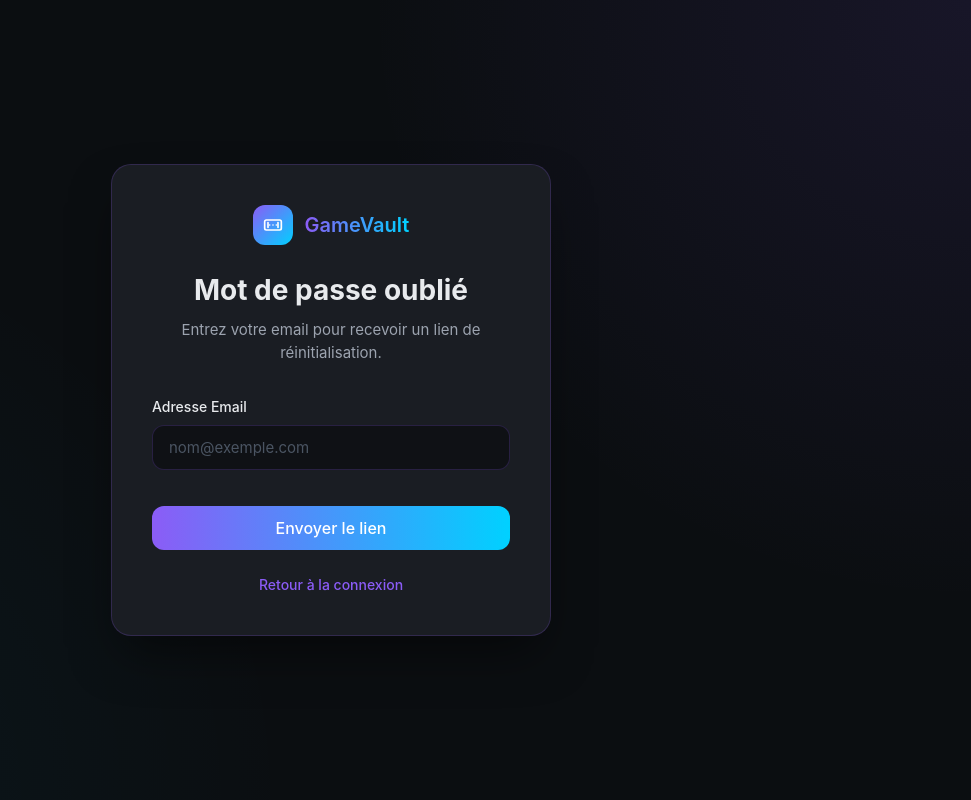
After one commit to qunetinL/GameVault, a PHP site: page /forgot-password in a window 1280 px wide. The commit adds this page. Shown: the whole page, without its empty margins (309-1280 px from the left). Run offline with PHP 8.4, Linux system fonts and the light colour scheme.

Commit message:
Jour 36 : Implement "forgot password"

```diff
--- a/database/schema.sql
+++ b/database/schema.sql
@@ -25,10 +25,13 @@ CREATE TABLE IF NOT EXISTS users (
     status ENUM('active', 'banned') DEFAULT 'active',
     email_verified_at TIMESTAMP NULL DEFAULT NULL,
     email_token VARCHAR(64) DEFAULT NULL,
+    reset_token VARCHAR(64) DEFAULT NULL,
+    reset_token_expires_at TIMESTAMP NULL DEFAULT NULL,
     consent_at TIMESTAMP NULL DEFAULT NULL,
     created_at TIMESTAMP DEFAULT CURRENT_TIMESTAMP,
     updated_at TIMESTAMP DEFAULT CURRENT_TIMESTAMP ON UPDATE CURRENT_TIMESTAMP,
-    INDEX idx_email_token (email_token)
+    INDEX idx_email_token (email_token),
+    INDEX idx_reset_token (reset_token)
 ) ENGINE=InnoDB;
 
 -- ─────────────────────────────────────────────────
--- a/src/app/Controllers/AuthController.php
+++ b/src/app/Controllers/AuthController.php
@@ -214,6 +214,119 @@ class AuthController extends Controller
         return ob_get_clean();
     }
 
+    public function forgotPasswordView()
+    {
+        if (isset($_SESSION['user_id'])) {
+            header('Location: /dashboard');
+            exit;
+        }
+        return $this->render('auth/forgot-password', ['title' => 'Mot de passe oublié — GameVault'], false);
+    }
+
+    public function forgotPassword()
+    {
+        $email = $_POST['email'] ?? '';
+
+        if (empty($email) || !filter_var($email, FILTER_VALIDATE_EMAIL)) {
+            return $this->render('auth/forgot-password', [
+                'title' => 'Mot de passe oublié — GameVault',
+                'error' => 'Veuillez entrer une adresse email valide.'
+            ], false);
+        }
+
+        $user = $this->userModel->findByEmail($email);
+
+        if ($user) {
+            $token = bin2hex(random_bytes(32));
+            $this->userModel->setResetToken($user['id'], $token);
+
+            $resetUrl = ($_ENV['APP_URL'] ?? 'http://localhost:8083') . '/reset-password?token=' . $token;
+            $emailBody = $this->renderEmail('emails/reset-password', [
+                'username' => $user['username'],
+                'resetUrl' => $resetUrl
+            ]);
+            MailHelper::send($email, 'GameVault — Réinitialisation de votre mot de passe', $emailBody);
+        }
+
+        // Toujours afficher le même message (anti-énumération)
+        return $this->render('auth/forgot-password', [
+            'title' => 'Mot de passe oublié — GameVault',
+            'success' => 'Si un compte existe avec cet email, un lien de réinitialisation a été envoyé.'
+        ], false);
+    }
+
+    public function resetPasswordView()
+    {
+        $token = $_GET['token'] ?? '';
+
+        if (empty($token)) {
+            return $this->render('auth/reset-password', [
+                'title' => 'Réinitialisation — GameVault',
+                'error' => 'Token de réinitialisation manquant.'
+            ], false);
+        }
+
+        $user = $this->userModel->findByResetToken($token);
+
+        if (!$user) {
+            return $this->render('auth/reset-password', [
+                'title' => 'Réinitialisation — GameVault',
+                'error' => 'Ce lien est invalide ou a expiré. Veuillez refaire une demande.'
+            ], false);
+        }
+
+        return $this->render('auth/reset-password', [
+            'title' => 'Réinitialisation — GameVault',
+            'token' => $token
+        ], false);
+    }
+
+    public function resetPassword()
+    {
+        $token = $_POST['token'] ?? '';
+        $password = $_POST['password'] ?? '';
+        $confirmPassword = $_POST['confirm_password'] ?? '';
+
+        if (empty($token)) {
+            return $this->render('auth/reset-password', [
+                'title' => 'Réinitialisation — GameVault',
+                'error' => 'Token manquant.'
+            ], false);
+        }
+
+        $user = $this->userModel->findByResetToken($token);
+
+        if (!$user) {
+            return $this->render('auth/reset-password', [
+                'title' => 'Réinitialisation — GameVault',
+                'error' => 'Ce lien est invalide ou a expiré. Veuillez refaire une demande.'
+            ], false);
+        }
+
+        if (strlen($password) < 8) {
+            return $this->render('auth/reset-password', [
+                'title' => 'Réinitialisation — GameVault',
+                'error' => 'Le mot de passe doit contenir au moins 8 caractères.',
+                'token' => $token
+            ], false);
+        }
+
+        if ($password !== $confirmPassword) {
+            return $this->render('auth/reset-password', [
+                'title' => 'Réinitialisation — GameVault',
+                'error' => 'Les mots de passe ne correspondent pas.',
+                'token' => $token
+            ], false);
+        }
+
+        $this->userModel->resetPassword($user['id'], $password);
+
+        return $this->render('auth/verify', [
+            'title' => 'Réinitialisation — GameVault',
+            'success' => 'Votre mot de passe a été réinitialisé avec succès ! Vous pouvez maintenant vous connecter.'
+        ], false);
+    }
+
     public function logout()
     {
         $_SESSION = [];
--- a/src/app/Models/User.php
+++ b/src/app/Models/User.php
@@ -130,4 +130,28 @@ class User extends Model
     {
         return $this->query("SELECT * FROM users WHERE id = ?", [$id])->fetch();
     }
+
+    public function setResetToken(int $id, string $token): void
+    {
+        $this->query(
+            "UPDATE users SET reset_token = ?, reset_token_expires_at = DATE_ADD(NOW(), INTERVAL 1 HOUR) WHERE id = ?",
+            [$token, $id]
+        );
+    }
+
+    public function findByResetToken(string $token)
+    {
+        return $this->query(
+            "SELECT * FROM users WHERE reset_token = ? AND reset_token_expires_at > NOW()",
+            [$token]
+        )->fetch();
+    }
+
+    public function resetPassword(int $id, string $password): void
+    {
+        $this->query(
+            "UPDATE users SET password_hash = ?, reset_token = NULL, reset_token_expires_at = NULL WHERE id = ?",
+            [password_hash($password, PASSWORD_BCRYPT), $id]
+        );
+    }
 }
--- /dev/null
+++ b/src/app/Views/auth/forgot-password.php
@@ -0,0 +1,74 @@
+<?php
+/**
+ * GameVault — Forgot Password View
+ */
+?>
+<!DOCTYPE html>
+<html lang="fr" class="dark">
+
+<head>
+    <meta charset="UTF-8">
+    <meta name="viewport" content="width=device-width, initial-scale=1.0">
+    <title>Mot de passe oublié — GameVault</title>
+    <link rel="stylesheet" href="/css/style.css">
+</head>
+
+<body>
+
+    <main class="auth-layout">
+        <div class="auth-card">
+
+            <header class="auth-header">
+                <a href="/" class="auth-logo">
+                    <div class="sidebar__logo-icon">
+                        <svg width="20" height="20" viewBox="0 0 24 24" fill="none" stroke="white" stroke-width="2"
+                            stroke-linecap="round" stroke-linejoin="round">
+                            <rect x="2" y="6" width="20" height="12" rx="2" />
+                            <path d="M12 12h.01M8 12h.01M16 12h.01" />
+                            <path d="M6 9v6M18 9v6" />
+                        </svg>
+                    </div>
+                    <span class="sidebar__logo-text">GameVault</span>
+                </a>
+                <h1 class="auth-title">Mot de passe oublié</h1>
+                <p class="auth-subtitle">Entrez votre email pour recevoir un lien de réinitialisation.</p>
+            </header>
+
+            <?php if (isset($success)): ?>
+                <div class="alert alert--success" style="margin-bottom: 1rem; color: #50fa7b; text-align:center;">
+                    <?= htmlspecialchars($success) ?>
+                </div>
+            <?php endif; ?>
+
+            <?php if (isset($error)): ?>
+                <div class="alert alert--error" style="margin-bottom: 1rem; color: #ff5555;">
+                    <?= htmlspecialchars($error) ?>
+                </div>
+            <?php endif; ?>
+
+            <?php if (!isset($success)): ?>
+            <form action="/forgot-password" method="POST" class="auth-form">
+                <?php \App\Helpers\CsrfHelper::insertField(); ?>
+
+                <div class="form-group">
+                    <label for="email" class="form-label">Adresse Email</label>
+                    <input type="email" id="email" name="email" class="form-input" placeholder="nom@exemple.com"
+                        required>
+                </div>
+
+                <button type="submit" class="btn btn--primary w-full" style="margin-top:1rem">
+                    Envoyer le lien
+                </button>
+            </form>
+            <?php endif; ?>
+
+            <footer class="form-footer">
+                <a href="/login">Retour à la connexion</a>
+            </footer>
+
+        </div>
+    </main>
+
+</body>
+
+</html>
--- a/src/public/index.php
+++ b/src/public/index.php
@@ -21,6 +21,10 @@ $router->post('/register', 'AuthController@register', [\App\Middleware\CSRFMiddl
 $router->get('/logout', 'AuthController@logout');
 $router->get('/verify-email', 'AuthController@verifyEmail');
 $router->get('/resend-verification', 'AuthController@resendVerification', [\App\Middleware\RateLimitMiddleware::class]);
+$router->get('/forgot-password', 'AuthController@forgotPasswordView');
+$router->post('/forgot-password', 'AuthController@forgotPassword', [\App\Middleware\CSRFMiddleware::class, \App\Middleware\RateLimitMiddleware::class]);
+$router->get('/reset-password', 'AuthController@resetPasswordView');
+$router->post('/reset-password', 'AuthController@resetPassword', [\App\Middleware\CSRFMiddleware::class]);
 
 $router->get('/chat', 'ChatController@index', [\App\Middleware\AuthMiddleware::class]);
 $router->get('/collection', 'CollectionController@index', [\App\Middleware\AuthMiddleware::class]);
```
Also changed, not shown: src/app/Views/auth/reset-password.php (added, +75 -0 lines), src/app/Views/emails/reset-password.php (added, +59 -0 lines).
